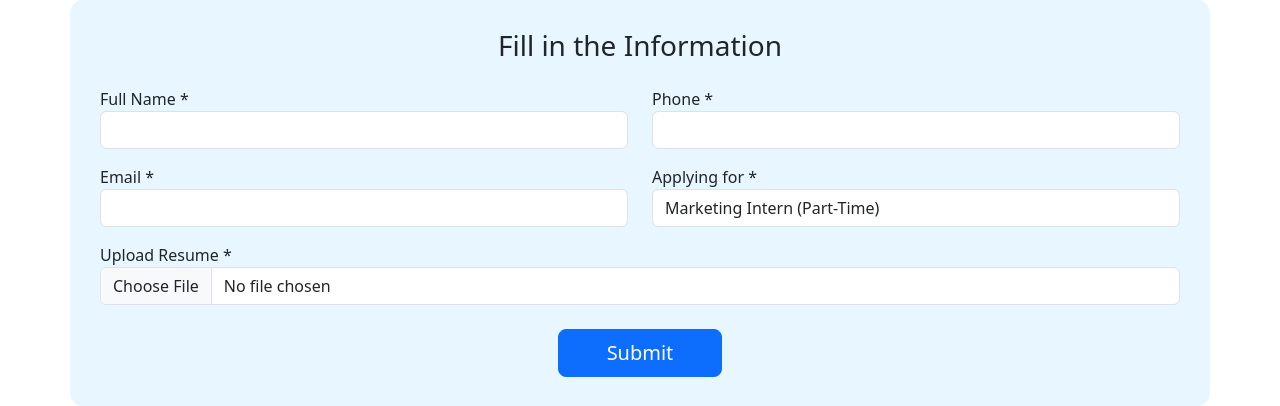
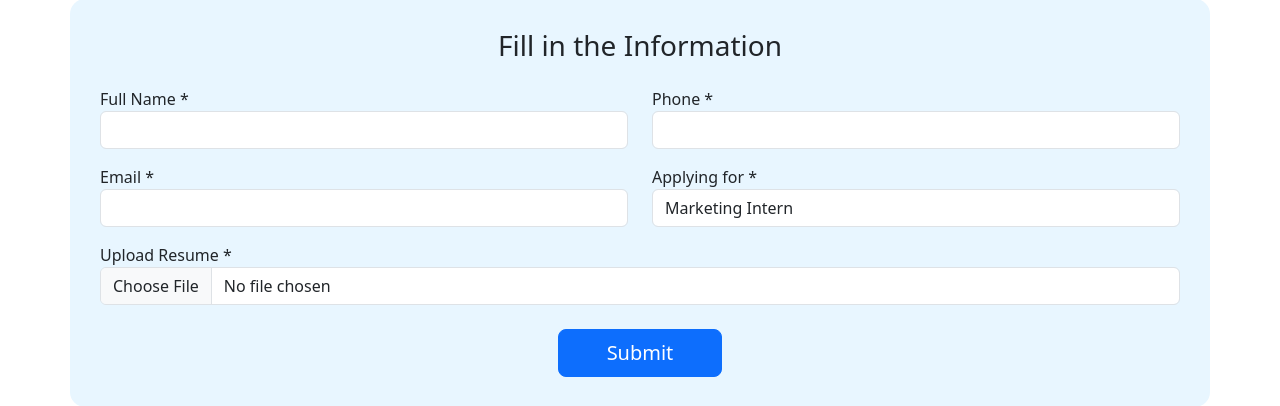
Before and after one commit to Datta1012/phoenix-website, a Flask app: page /apply in a window 1280 px wide. Shown: the part 139-545 px from the top of the page. Run offline with Flask 3, Linux system fonts and the light colour scheme; some libraries are stand-ins or nearby versions.

Commit message:
apply changes

```diff
--- a/templates/apply.html
+++ b/templates/apply.html
@@ -28,7 +28,7 @@
   <div class="col-md-6">
     <label>Applying for *</label>
     <select name="position" class="form-control">
-      <option>Marketing Intern (Part-Time)</option>
+      <option>Marketing Intern</option>
     </select>
   </div>
 </div>
```
